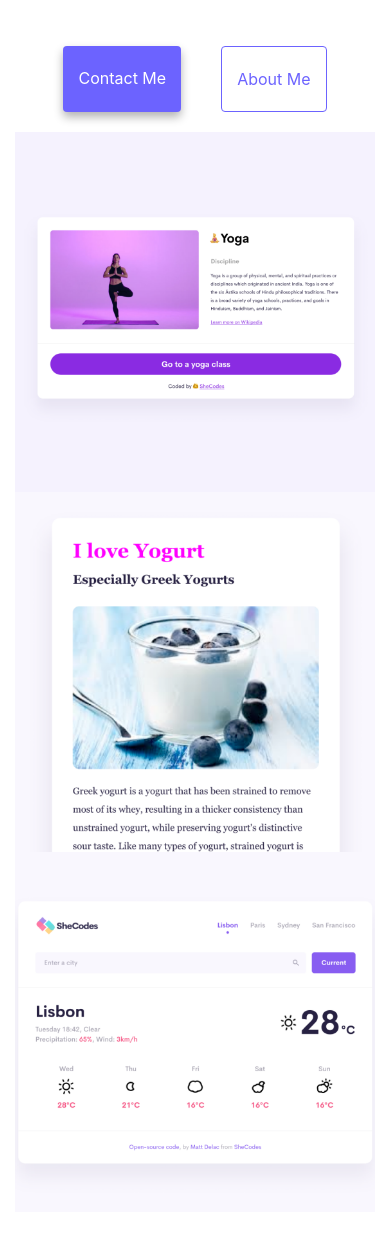
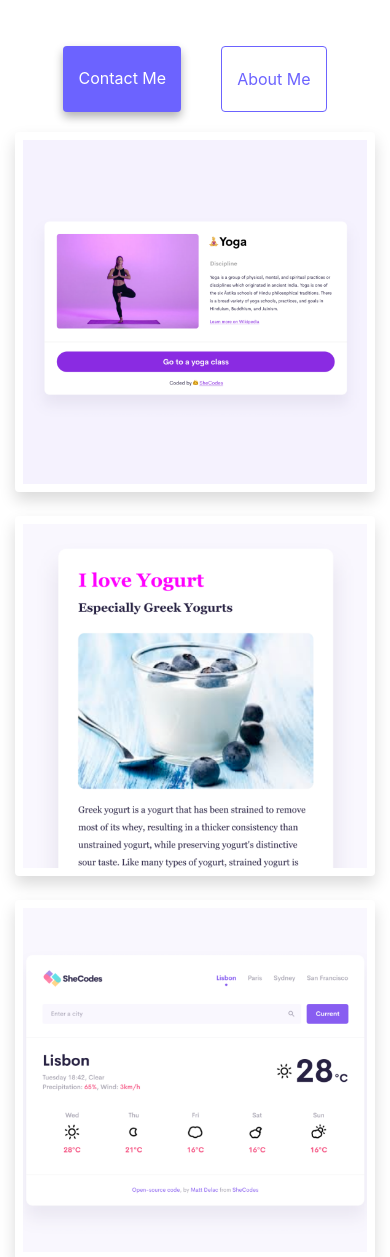
Before and after one commit to LinyMabase/Repsponsive-Homework-Week3, a website: page index.html in a window 390 px wide. Shown: the part 240-1497 px from the top of the page. Before the commit the page ends 1452 px from the top, so only its background shows below. Drawn offline with nearby package versions, Linux system fonts and the light colour scheme.

Commit message:
made more responsive

```diff
--- a/index.html
+++ b/index.html
@@ -3,6 +3,7 @@
   <head>
     <meta charset="UTF-8" />
     <meta http-equiv="X-UA-Compatible" content="IE=edge" />
+    <meta name="viewport" content="width=divicewidth, initial-scale=1.0" />
     <meta name="description" content="get to know more about who is liny magabane" />
     <title>front-end developer - Liny Magabane</title>
     <link rel="stylesheet" href="style.css" />
@@ -59,13 +60,13 @@
     <div class="container">
       <div class="row">
         <div class="col-sm-4">
-          <img src="images/yoga.png" class="img-fluid" title="yoga photo" />
+          <img src="images/yoga.png" class="img-fluid p-2 mb-4 shadow rounded"  alt="yoga photo" />
         </div>
         <div class="col-sm-4">
-          <img src="images/yogurt.png" class="img-fluid" title="yogurt photo" />
+          <img src="images/yogurt.png" class="img-fluid p-2 mb-4 shadow rounded" alt="yogurt photo" />
         </div>
         <div class="col-sm-4">
-          <img src="images/weather.png" class="img-fluid" title="weather photo" />
+          <img src="images/weather.png" class="img-fluid p-2 mb-4 shadow rounded" alt="weather photo" />
         </div>
       </div>
     </div>
```
